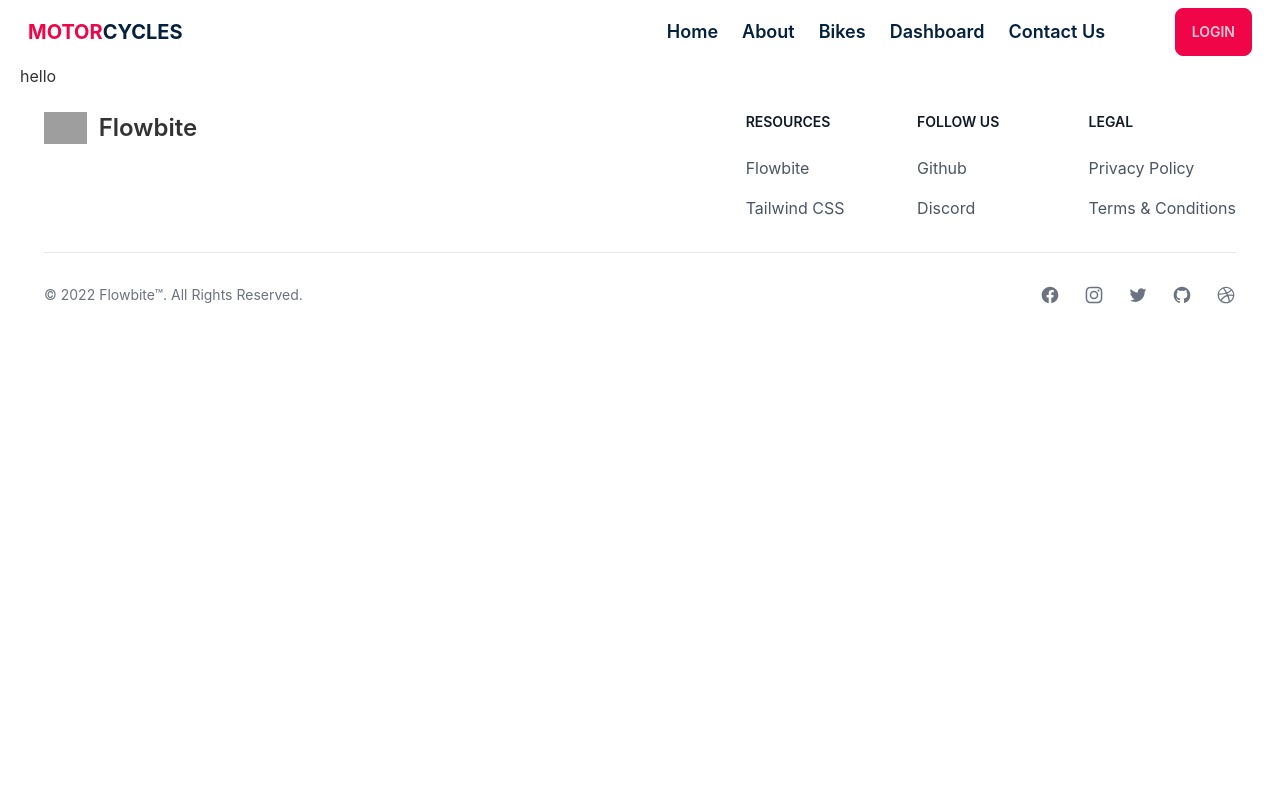
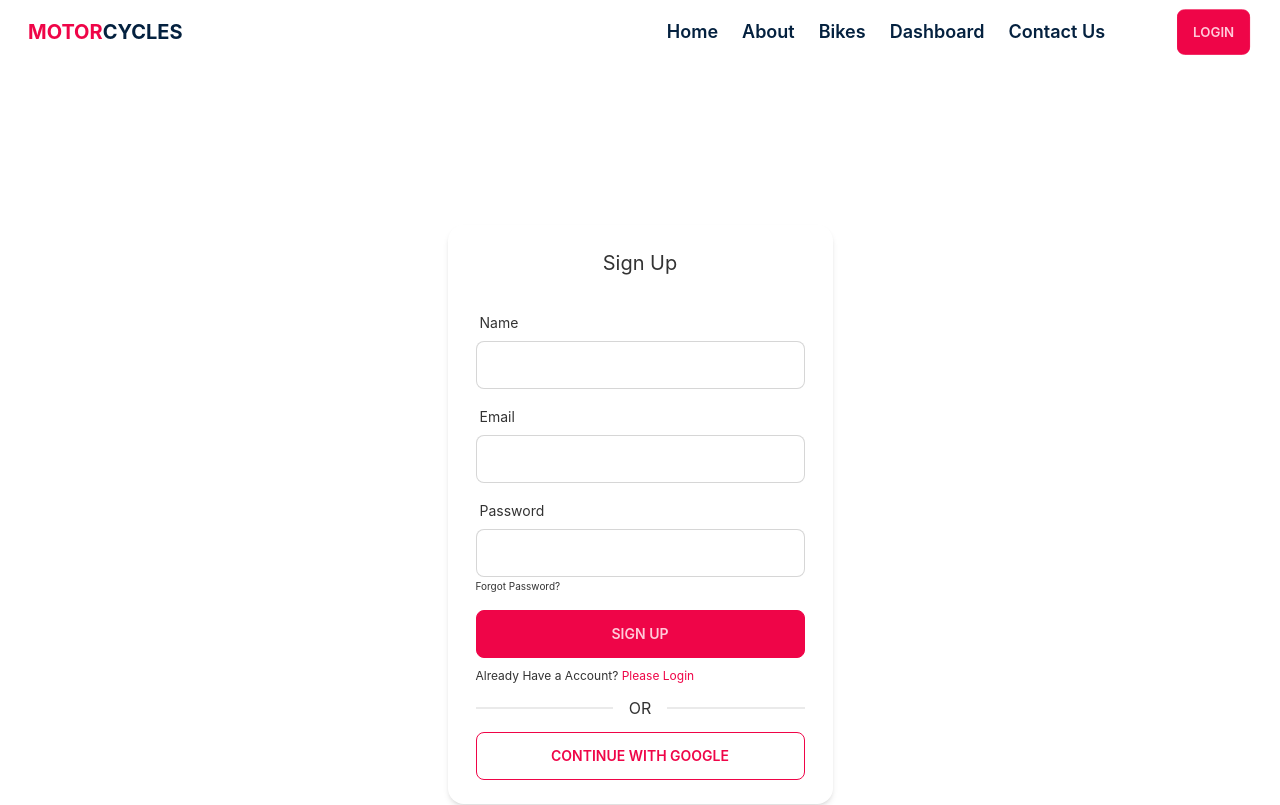
Before and after one commit to asifikbal01890/MotorBike-Buy-Sell, a React (Create React App) app: page /signUp in a window 1280 px wide. Shown: the top 805 px of the page. Built offline with nearby package versions, Linux system fonts and the light colour scheme; no server answers; grey boxes are pictures that could not be loaded.

Commit message:
sign up page implement

```diff
--- a/src/Contexts/AuthProvider.js
+++ b/src/Contexts/AuthProvider.js
@@ -1,6 +1,7 @@
 import React, { createContext, useEffect, useState } from 'react';
 import {createUserWithEmailAndPassword, getAuth, onAuthStateChanged, signInWithEmailAndPassword, signInWithPopup, signOut, updateProfile} from 'firebase/auth';
-import app from '../Firebase/firebase.config'
+import app from '../Firebase/firebase.config';
+
 
 export const AuthContext = createContext();
 const auth = getAuth(app);
@@ -29,7 +30,6 @@ const AuthProvider = ({children}) => {
     }
     useEffect(()=>{
         const unsubscribe = onAuthStateChanged(auth, currentUser => {
-            console.log('user');
             setUser(currentUser);
             setLoading(false);
         });
--- a/src/index.js
+++ b/src/index.js
@@ -5,6 +5,7 @@ import App from './App';
 import reportWebVitals from './reportWebVitals';
 import { QueryClient, QueryClientProvider } from '@tanstack/react-query';
 import AuthProvider from './Contexts/AuthProvider';
+
 
 const queryClient = new QueryClient()
 
--- a/src/page/LogIn/Login.js
+++ b/src/page/LogIn/Login.js
@@ -42,6 +42,7 @@ const Login = () => {
         googleLogIn(googleProvider)
         .then(result => {
             const user = result.user;
+            console.log(user)
             toast('Login Successfully');
             navigate(from, {replace: true});
 
--- a/src/page/SignUp/SignUp.js
+++ b/src/page/SignUp/SignUp.js
@@ -1,9 +1,114 @@
-import React from 'react';
+import { GoogleAuthProvider } from 'firebase/auth';
+import React, { useContext, useState } from 'react';
+import { useForm } from 'react-hook-form';
+import toast from 'react-hot-toast';
+import { Link, useNavigate } from 'react-router-dom';
+import { AuthContext } from '../../Contexts/AuthProvider';
+import useToken from '../../Hooks/useToken';
 
 const SignUp = () => {
+    const { register, formState: { errors }, handleSubmit } = useForm();
+
+    const { createUser, googleLogIn, updateUser } = useContext(AuthContext);
+    const [signUpError, setSingUpError] = useState('');
+    const [createdUserEmail, setCreatedUserEmail] = useState('');
+    const [token] = useToken(createdUserEmail);
+    const navigate = useNavigate();
+    if (token) {
+        navigate('/');
+    }
+
+    const handleSignUp = data => {
+        setSingUpError('')
+        createUser(data.email, data.password)
+            .then(result => {
+                const user = result.user;
+                console.log(user);
+                toast('Sign Up Successfully')
+                const userInfo = {
+                    displayName: data.name
+                }
+                updateUser(userInfo)
+                    .then(() => {
+                        saveUser(data.name, data.email);
+                    })
+                    .catch(err => setSingUpError(err));
+            })
+            .catch(error => setSingUpError(error));
+    }
+
+    const googleProvider = new GoogleAuthProvider();
+
+    const handleGoogleLogIn = () => {
+        setSingUpError('')
+        googleLogIn(googleProvider)
+            .then(result => {
+                const user = result.user;
+                console.log(user)
+                toast('Sign Up Successfully');
+                navigate('/');
+            })
+            .catch(e => setSingUpError(e.message));
+    }
+
+    const saveUser = (name, email) => {
+        const user = { name, email };
+        fetch('http://localhost:5000/users', {
+            method: 'POST',
+            headers: {
+                'content-type': 'application/json'
+            },
+            body: JSON.stringify(user)
+        })
+            .then(res => res.json())
+            .then(data => {
+                setCreatedUserEmail(email);
+            })
+    }
+
+
     return (
         <div>
-            hello
+            <div className='flex justify-center items-center h-[900px] '>
+                <div className='shadow-md w-[385px] px-7 rounded-2xl'>
+                    <h2 className='text-center text-xl mt-6'>Sign Up</h2>
+                    <form onSubmit={handleSubmit(handleSignUp)}>
+                        <div className="form-control w-full mt-7 mb-2.5">
+                            <label className="label">
+                                <span className="label-text">Name</span>
+                            </label>
+                            <input {...register("name", { required: "Enter your name" })} type="name" className="input input-bordered w-full" />
+                            {errors.name && <p role="alert" className='text-red-700 '>{errors.name?.message}</p>}
+                        </div>
+                        <div className="form-control w-full mb-2.5">
+                            <label className="label">
+                                <span className="label-text">Email</span>
+                            </label>
+                            <input {...register("email", { required: "Email Address is required" })} type="email" className="input input-bordered w-full" />
+                            {errors.email && <p role="alert" className='text-red-700 '>{errors.email?.message}</p>}
+                        </div>
+                        <div className="form-control w-full">
+                            <label className="label">
+                                <span className="label-text">Password</span>
+                            </label>
+                            <input {...register("password", {
+
+                                required: "Password is required",
+                                minLength: { value: 6, message: "Passwords must be at least 6 characters" }
+
+                            })} type="password" className="input input-bordered w-full" />
+                            {errors.password && <p role="alert" className='text-red-700 '>{errors.password?.message}</p>}
+                            <p className='text-[10px] pt-[2px]'>Forgot Password?</p>
+                        </div>
+
+                        <input className='btn btn-primary w-full mt-4' value="Sign Up" type="submit" />
+                        {signUpError && <p className='text-red-700 '>{signUpError}</p>}
+                    </form>
+                    <p className='text-xs mt-2.5 mb-4'>Already Have a Account? <Link className='text-primary' to={'/login'}>Please Login</Link> </p>
+                    <div className="divider">OR</div>
+                    <button onClick={handleGoogleLogIn} className="btn btn-outline btn-primary w-full mb-6">CONTINUE WITH GOOGLE</button>
+                </div>
+            </div>
         </div>
     );
 };
--- a/src/shared/NavBar/NavBar.js
+++ b/src/shared/NavBar/NavBar.js
@@ -1,27 +1,27 @@
-import React from 'react';
+import React, { useContext } from 'react';
 import { Link } from 'react-router-dom';
-// import { AuthContext } from '../../Contexts/AuthProvider';
+import { AuthContext } from '../../Contexts/AuthProvider';
+
 
 const NavBar = () => {
-    // const { user, logOut } = useContext(AuthContext)
+    const { user, logOut } = useContext(AuthContext)
 
-    // const handleLogOut = () => {
-    // logOut()
-    //     .then(() => { })
-    //     .catch(err => console.log(err))
-    // }
+    const handleLogOut = () => {
+        logOut()
+            .then(() => { })
+            .catch(err => console.log(err))
+    }
     const menuContent = <React.Fragment>
         <li className='transition-colors ease-in-out hover:text-primary duration-300'><Link to="/">Home</Link></li>
         <li className='transition-colors ease-in-out hover:text-primary duration-300'><Link to="/about">About</Link></li>
         <li className='transition-colors ease-in-out hover:text-primary duration-300'><Link to="/bikes">Bikes</Link></li>
         <li className='transition-colors ease-in-out hover:text-primary duration-300'><Link to="/dashboard">Dashboard</Link></li>
         <li className='transition-colors ease-in-out hover:text-primary duration-300'><Link to="/contactUs">Contact Us</Link></li>
-        <li className='btn btn-primary md:flex lg:hidden'><Link to="/login">Login</Link></li>
-        {/* {
-            user?.uid ? <li><Link onClick={handleLogOut}>Log Out</Link></li>
+        {
+            user?.uid ? <li className='btn btn-primary md:flex lg:hidden'><Link onClick={handleLogOut}>Log Out</Link></li>
                 :
-                <li><Link to="/login">Login</Link></li>
-        } */}
+                <li className='btn btn-primary md:flex lg:hidden'><Link to="/login">Login</Link></li>
+        }
     </React.Fragment>
     return (
         <div>
@@ -42,11 +42,15 @@ const NavBar = () => {
                     <label tabIndex={0} className="lg:hidden">
                         <svg xmlns="http://www.w3.org/2000/svg" className="h-5 w-5" fill="none" viewBox="0 0 24 24" stroke="currentColor"><path strokeLinecap="round" strokeLinejoin="round" strokeWidth="2" d="M4 6h16M4 12h8m-8 6h16" /></svg>
                     </label>
-                    <ul tabIndex={0} className="menu menu-compact dropdown-content dropdown-left mt-3 p-2 shadow bg-base-100 text-center block">
+                    <ul tabIndex={0} className="menu menu-compact dropdown-content dropdown-left mt-3 p-2 shadow bg-base-100 block w-[150px]">
                         {menuContent}
                     </ul>
                 </div>
-                <button className='btn btn-primary lg:flex md:hidden'><Link to="/login">Login</Link></button>
+                {
+                    user?.uid ? <li className='btn btn-primary lg:flex hidden'><Link onClick={handleLogOut}>Log Out</Link></li>
+                        :
+                        <li className='btn btn-primary lg:flex hidden'><Link to="/login">Login</Link></li>
+                }
             </div>
         </div>
     );
```
